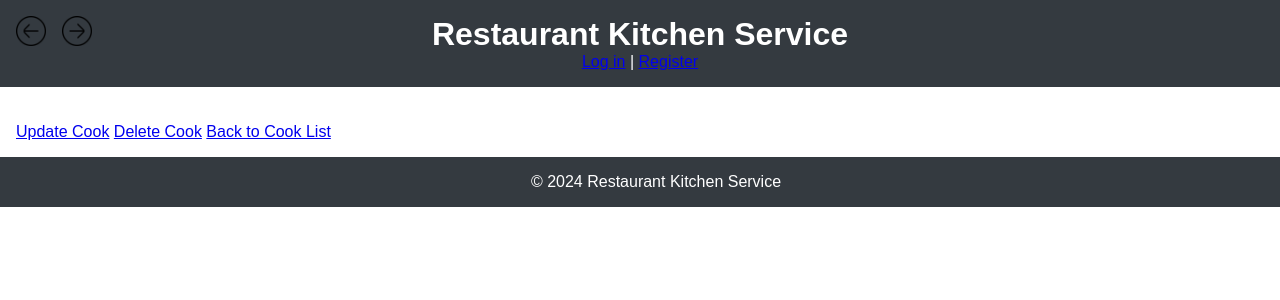
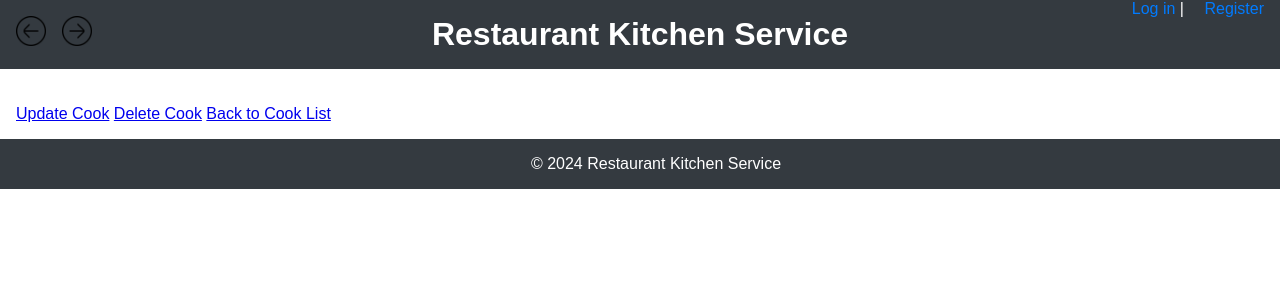
Before and after one commit to dsokolovskiy/Restaurant-Kitchen-Service, a Django app: page /kitchen/cooks/1/ in a window 1280 px wide. Shown: the top 300 px of the page. Run offline with Django 5.2, Linux system fonts and the light colour scheme; data comes from the database, SQL or seed files in the repository.

Commit message:
fix styles.css

```diff
--- a/static/css/styles.css
+++ b/static/css/styles.css
@@ -1,4 +1,3 @@
-/* Загальні стилі для сторінки */
 body {
     font-family: Arial, sans-serif;
     margin: 0;
@@ -6,7 +5,7 @@ body {
     color: #333;
 }
 
-/* Стилі для шапки (header) */
+
 header {
     background-color: #343a40;
     padding: 1rem;
@@ -51,7 +50,7 @@ footer {
     width: 100%;
 }
 
-/* Стилі для головної сторінки */
+
 .home-header {
     background: url('/static/img/pexels-yente-van-eynde-1263034-2403392.jpg') no-repeat center center/cover;
     height: 100vh;
@@ -62,7 +61,7 @@ footer {
     color: #fff;
     text-align: center;
     padding: 0 20px;
-    position: relative; /* Додаємо relative для позиціонування елементів всередині */
+    position: relative;
 }
 
 .home-title h1 {
@@ -123,7 +122,7 @@ form a {
     text-decoration: none;
 }
 
-/* Стилі для списку страв */
+
 .dish-list-header {
     display: flex;
     justify-content: space-between;
@@ -183,7 +182,7 @@ form a {
     margin: 0.5rem 0;
 }
 
-/* Стилі для стрілочок на головній сторінці */
+
 .navigation-icons {
     position: absolute;
     top: 1rem;
@@ -192,7 +191,7 @@ form a {
     gap: 1rem;
 }
 
-/* Стилі для кнопки Log Out на головній сторінці */
+
 .header .log-out-btn {
     position: absolute;
     top: 1rem;
@@ -225,3 +224,29 @@ form a {
     width: 30px;
     height: 30px;
 }
+
+.auth-links {
+    position: absolute;
+    top: 0.020rem;
+    right: 1rem;
+}
+
+.auth-links form button {
+    padding: 0.75rem 1.5rem;
+    font-size: 1rem;
+    color: #fff;
+    background-color: #007bff;
+    border: none;
+    border-radius: 5px;
+    cursor: pointer;
+}
+
+.auth-links form button:hover {
+    background-color: #0056b3;
+}
+
+.auth-links a {
+    margin-left: 1rem;
+    color: #007bff;
+    text-decoration: none;
+}
```
